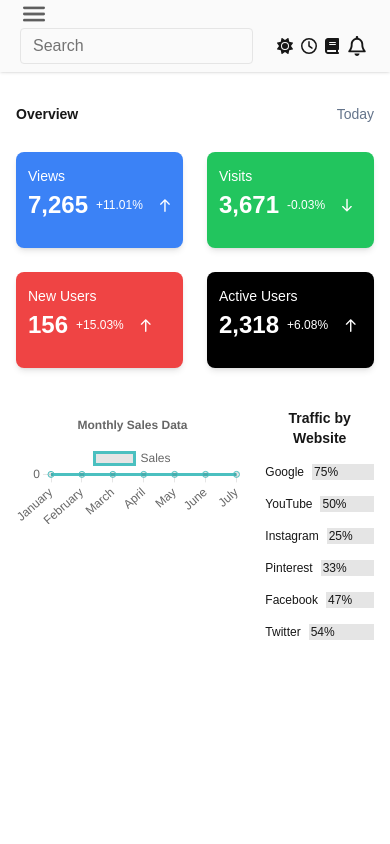
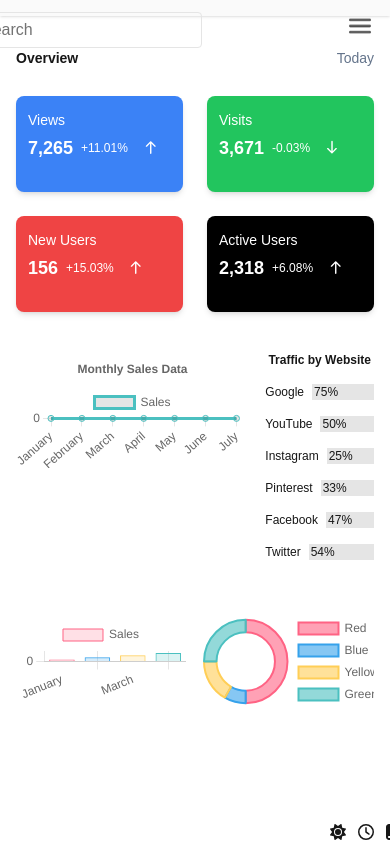
Before and after one commit to sanaullah-sana/snowui-dashboard, a Next.js app: page / in a window 390 px wide. Built offline with nearby package versions, Linux system fonts and the light colour scheme.

Commit message:
Adjusted Font-sizes on small screens

```diff
--- a/app/page.tsx
+++ b/app/page.tsx
@@ -1,6 +1,8 @@
 import Image from "next/image";
 import React from "react";
 import ChartComponent from "@/components/ChartComponent";
+import BarChart from "@/components/BarChart";
+import DonutChart from "@/components/DonutChart"; // Imported the Donut Chart
 
 export default function Home() {
   return (
@@ -193,7 +195,7 @@ export default function Home() {
             aria-label="Toggle navigation"
           >
             {/* Hamburger icon */}
-            <span className="[&>svg]:w-7 [&>svg]:stroke-black/50 dark:[&>svg]:stroke-neutral-200">
+            <span className="[&>svg]:w-7 [&>svg]:stroke-black/50 dark:[&>svg]:stroke-neutral-200 lg:hidden block lg:relative absolute right-4 top-3">
               <svg
                 xmlns="http://www.w3.org/2000/svg"
                 viewBox="0 0 24 24"
@@ -250,7 +252,7 @@ export default function Home() {
               <i className="fa-solid fa-magnifying-glass pr-2" />
               <input
                 type="search"
-                className="relative m-0 block flex-auto rounded border border-solid border-neutral-200 bg-transparent bg-clip-padding px-3 py-[0.25rem] text-base font-normal leading-[1.6] text-surface outline-none transition duration-200 ease-in-out placeholder:text-neutral-500 focus:z-[3] focus:border-primary focus:shadow-inset focus:outline-none motion-reduce:transition-none dark:border-white/10 dark:text-white dark:placeholder:text-neutral-200 dark:autofill:shadow-autofill dark:focus:border-primary"
+                className="lg:relative absolute top-3 right-40 m-0 block flex-auto rounded border border-solid border-neutral-200 bg-transparent bg-clip-padding px-3 py-[0.25rem] text-base font-normal leading-[1.6] text-surface outline-none transition duration-200 ease-in-out placeholder:text-neutral-500 focus:z-[3] focus:border-primary focus:shadow-inset focus:outline-none motion-reduce:transition-none dark:border-white/10 dark:text-white dark:placeholder:text-neutral-200 dark:autofill:shadow-autofill dark:focus:border-primary"
                 placeholder="Search"
                 aria-label="Search input"
                 id="exampleFormControlInput2"
@@ -261,6 +263,7 @@ export default function Home() {
                 aria-label="Submit search"
               ></button>
             </form>
+            <div className="flex items-center gap-1 lg:relative fixed bottom-0">
             {/* Light Icon */}
             <a href="#" id="toggleButton">
             <svg className="svg-inline--fa fa-sun pr-2" width={24} height={24} aria-hidden="true" focusable="false" data-prefix="fas" data-icon="sun" role="img" xmlns="http://www.w3.org/2000/svg" viewBox="0 0 512 512" data-fa-i2svg=""><path fill="currentColor" d="M361.5 1.2c5 2.1 8.6 6.6 9.6 11.9L391 121l107.9 19.8c5.3 1 9.8 4.6 11.9 9.6s1.5 10.7-1.6 15.2L446.9 256l62.3 90.3c3.1 4.5 3.7 10.2 1.6 15.2s-6.6 8.6-11.9 9.6L391 391 371.1 498.9c-1 5.3-4.6 9.8-9.6 11.9s-10.7 1.5-15.2-1.6L256 446.9l-90.3 62.3c-4.5 3.1-10.2 3.7-15.2 1.6s-8.6-6.6-9.6-11.9L121 391 13.1 371.1c-5.3-1-9.8-4.6-11.9-9.6s-1.5-10.7 1.6-15.2L65.1 256 2.8 165.7c-3.1-4.5-3.7-10.2-1.6-15.2s6.6-8.6 11.9-9.6L121 121 140.9 13.1c1-5.3 4.6-9.8 9.6-11.9s10.7-1.5 15.2 1.6L256 65.1 346.3 2.8c4.5-3.1 10.2-3.7 15.2-1.6zM160 256a96 96 0 1 1 192 0 96 96 0 1 1 -192 0zm224 0a128 128 0 1 0 -256 0 128 128 0 1 0 256 0z"></path></svg>
@@ -277,6 +280,7 @@ export default function Home() {
             <a href="#">
             <svg className="svg-inline--fa fa-bell" width={20} height={20} aria-hidden="true" focusable="false" data-prefix="far" data-icon="bell" role="img" xmlns="http://www.w3.org/2000/svg" viewBox="0 0 448 512" data-fa-i2svg=""><path fill="currentColor" d="M224 0c-17.7 0-32 14.3-32 32l0 19.2C119 66 64 130.6 64 208l0 25.4c0 45.4-15.5 89.5-43.8 124.9L5.3 377c-5.8 7.2-6.9 17.1-2.9 25.4S14.8 416 24 416l400 0c9.2 0 17.6-5.3 21.6-13.6s2.9-18.2-2.9-25.4l-14.9-18.6C399.5 322.9 384 278.8 384 233.4l0-25.4c0-77.4-55-142-128-156.8L256 32c0-17.7-14.3-32-32-32zm0 96c61.9 0 112 50.1 112 112l0 25.4c0 47.9 13.9 94.6 39.7 134.6L72.3 368C98.1 328 112 281.3 112 233.4l0-25.4c0-61.9 50.1-112 112-112zm64 352l-64 0-64 0c0 17 6.7 33.3 18.7 45.3s28.3 18.7 45.3 18.7s33.3-6.7 45.3-18.7s18.7-28.3 18.7-45.3z"></path></svg>
             </a>
+            </div>
             {/* Container with two dropdown menus */}
             <div
               className="relative"
@@ -317,7 +321,7 @@ export default function Home() {
                 Views
               </h6>
               <div className="flex items-center gap-2">
-                <h2 className="text-2xl font-semibold">7,265</h2>
+                <h2 className="lg:text-2xl md:text-xl text-lg font-semibold">7,265</h2>
                 <h5 className="text-xs">
                   +11.01%&nbsp;&nbsp;
                 </h5>
@@ -334,7 +338,7 @@ export default function Home() {
                 Visits
               </h6>
               <div className="flex items-center gap-2">
-                <h2 className="text-2xl font-semibold">3,671</h2>
+                <h2 className="lg:text-2xl md:text-xl text-lg font-semibold">3,671</h2>
                 <h5 className="text-xs">
                   -0.03%&nbsp;&nbsp;
                 </h5>
@@ -351,7 +355,7 @@ export default function Home() {
                 New Users
               </h6>
               <div className="flex items-center gap-2">
-                <h2 className="text-2xl font-semibold">156</h2>
+                <h2 className="lg:text-2xl md:text-xl text-lg font-semibold">156</h2>
                 <h5 className="text-xs">
                   +15.03%&nbsp;&nbsp;
                 </h5>
@@ -368,7 +372,7 @@ export default function Home() {
                 Active Users
               </h6>
               <div className="flex items-center gap-2">
-                <h2 className="text-2xl font-semibold">2,318</h2>
+                <h2 className="lg:text-2xl md:text-xl text-lg font-semibold">2,318</h2>
                 <h5 className="text-xs">
                   +6.08%&nbsp;&nbsp;
                 </h5>
@@ -390,7 +394,7 @@ export default function Home() {
               <ChartComponent />
             </div>
             <div className="col-span-4">
-              <h3 className="font-bold text-center text-sm">
+              <h3 className="font-bold text-center lg:text-sm text-xs">
                 Traffic by Website
               </h3>
               <div className="flex gap-2 my-4">
@@ -495,10 +499,10 @@ export default function Home() {
           {/* Grid */}
           <div className="grid grid-cols-12 gap-4 items-center">
             <div className="col-span-6">
-              <canvas id="stylishBarChart" />
+            <BarChart />
             </div>
             <div className="col-span-6">
-              <canvas id="stylishPieChart" />
+            <DonutChart />
             </div>
           </div>
           {/* /Grid */}
--- /dev/null
+++ b/components/BarChart.tsx
@@ -0,0 +1,65 @@
+"use client"; // Needed for client-side rendering in Next.js
+import React, { useEffect, useRef } from "react";
+import { Chart, BarElement, CategoryScale, LinearScale, ChartOptions, ChartData } from "chart.js";
+
+// Register necessary Chart.js components
+Chart.register(BarElement, CategoryScale, LinearScale);
+
+const BarChart: React.FC = () => {
+  const chartRef = useRef<HTMLCanvasElement | null>(null);
+
+  useEffect(() => {
+    if (!chartRef.current) return;
+
+    const ctx = chartRef.current.getContext("2d");
+    if (!ctx) return;
+
+    const data: ChartData<"bar"> = {
+      labels: ["January", "February", "March", "April"],
+      datasets: [
+        {
+          label: "Sales",
+          data: [10, 20, 30, 40],
+          backgroundColor: [
+            "rgba(255, 99, 132, 0.2)",
+            "rgba(54, 162, 235, 0.2)",
+            "rgba(255, 206, 86, 0.2)",
+            "rgba(75, 192, 192, 0.2)",
+          ],
+          borderColor: [
+            "rgba(255, 99, 132, 1)",
+            "rgba(54, 162, 235, 1)",
+            "rgba(255, 206, 86, 1)",
+            "rgba(75, 192, 192, 1)",
+          ],
+          borderWidth: 1,
+        },
+      ],
+    };
+
+    const options: ChartOptions<"bar"> = {
+      responsive: true,
+      plugins: {
+        legend: {
+          position: "top",
+        },
+      },
+      scales: {
+        y: {
+          beginAtZero: true,
+        },
+      },
+    };
+
+    // Create the chart instance
+    new Chart(ctx, {
+      type: "bar",
+      data,
+      options,
+    });
+  }, []);
+
+  return <canvas ref={chartRef} />;
+};
+
+export default BarChart;
--- /dev/null
+++ b/components/DonutChart.tsx
@@ -0,0 +1,69 @@
+"use client"; // Enables client-side rendering in Next.js
+import React, { useEffect, useRef } from "react";
+import { Chart, DoughnutController, ArcElement, Tooltip, Legend, ChartOptions, ChartData } from "chart.js";
+
+// Register necessary Chart.js components
+Chart.register(DoughnutController, ArcElement, Tooltip, Legend);
+
+const DonutChart: React.FC = () => {
+  const chartRef = useRef<HTMLCanvasElement | null>(null);
+
+  useEffect(() => {
+    if (!chartRef.current) return;
+
+    const ctx = chartRef.current.getContext("2d");
+    if (!ctx) return;
+
+    const data: ChartData<"doughnut"> = {
+      labels: ["Red", "Blue", "Yellow", "Green"],
+      datasets: [
+        {
+          label: "Votes",
+          data: [300, 50, 100, 150],
+          backgroundColor: [
+            "rgba(255, 99, 132, 0.6)",
+            "rgba(54, 162, 235, 0.6)",
+            "rgba(255, 206, 86, 0.6)",
+            "rgba(75, 192, 192, 0.6)",
+          ],
+          borderColor: [
+            "rgba(255, 99, 132, 1)",
+            "rgba(54, 162, 235, 1)",
+            "rgba(255, 206, 86, 1)",
+            "rgba(75, 192, 192, 1)",
+          ],
+          borderWidth: 2,
+        },
+      ],
+    };
+
+    const options: ChartOptions<"doughnut"> = {
+      responsive: true,
+      plugins: {
+        legend: {
+          position: "right",
+        },
+        tooltip: {
+          callbacks: {
+            label: (context) => {
+              const value = context.raw as number;
+              return `${context.label}: ${value} votes`;
+            },
+          },
+        },
+      },
+      cutout: "70%", // Creates the donut effect
+    };
+
+    // Create the chart instance
+    new Chart(ctx, {
+      type: "doughnut",
+      data,
+      options,
+    });
+  }, []);
+
+  return <canvas ref={chartRef} />;
+};
+
+export default DonutChart;
```
